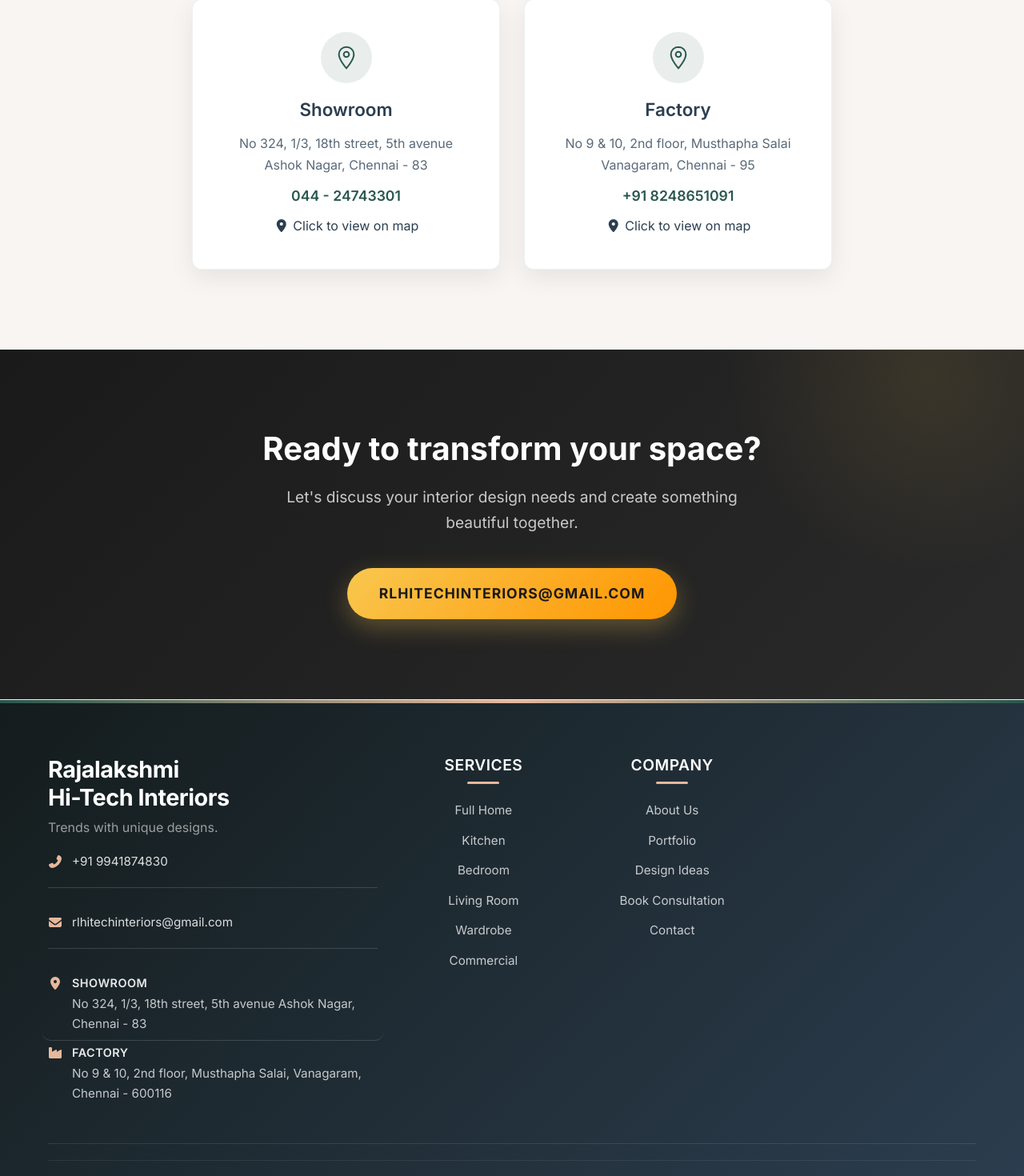
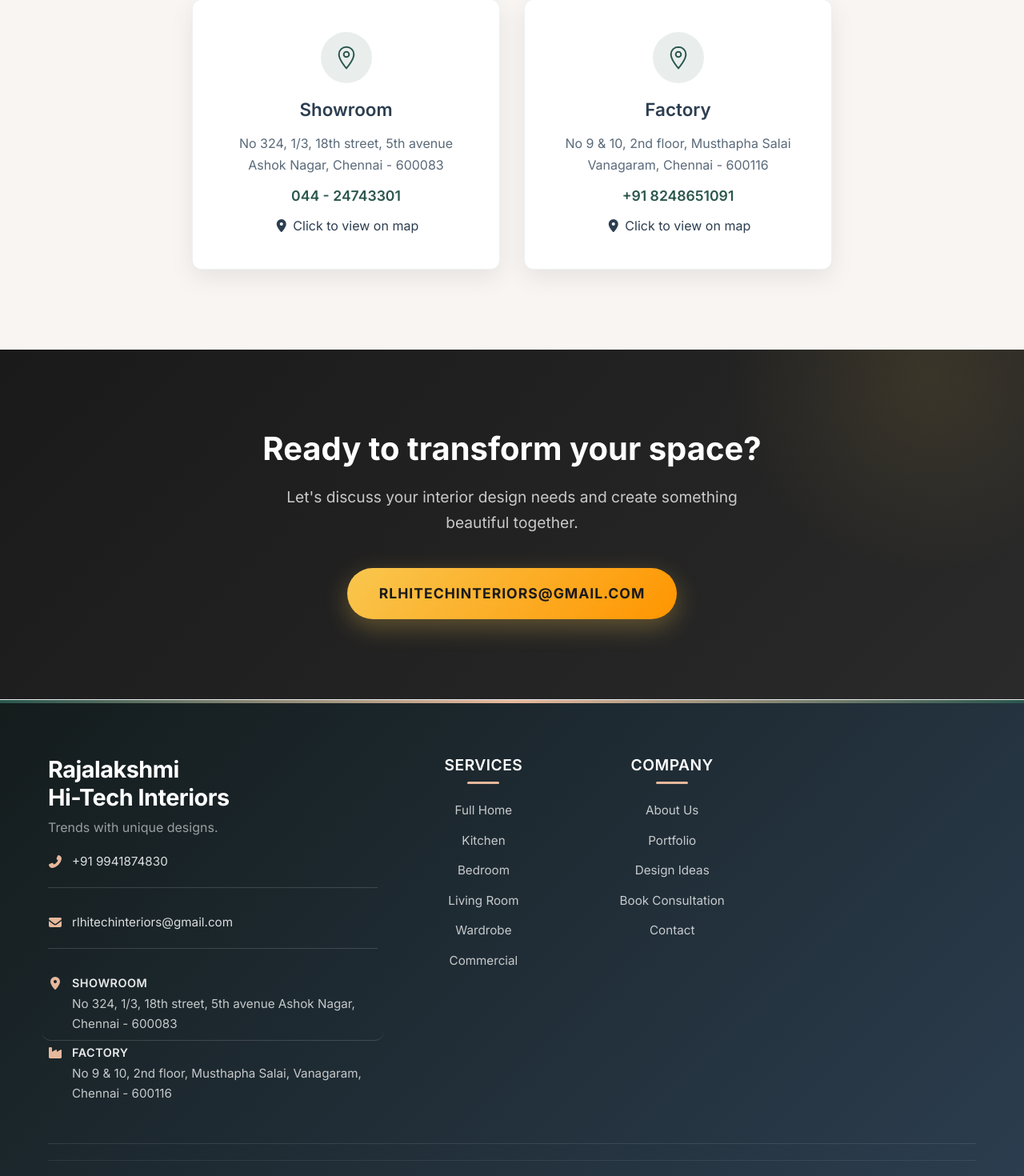
Before and after one commit to DevopsRB1508/RIHIProject, a React (Create React App) app in the folder client/: page /contact in a window 1280 px wide. Shown: the part 1521-2991 px from the top of the page at 80% size. Built offline with nearby package versions, Linux system fonts and the light colour scheme; no server answers.

Commit message:
Pin Code Changes

```diff
--- a/client/src/components/Layout/Footer.js
+++ b/client/src/components/Layout/Footer.js
@@ -50,7 +50,7 @@ const Footer = () => {
                 <i className="fas fa-map-marker-alt"></i>
                 <div className="address-content">
                   <span className="address-label">Showroom</span>
-                  <span className="address-text">No 324, 1/3, 18th street, 5th avenue Ashok Nagar, Chennai - 83</span>
+                  <span className="address-text">No 324, 1/3, 18th street, 5th avenue Ashok Nagar, Chennai - 600083</span>
                 </div>
               </div>
               {/* Factory Address - Now Clickable */}
--- a/client/src/components/Pages/Contact.js
+++ b/client/src/components/Pages/Contact.js
@@ -320,7 +320,7 @@ const Contact = () => {
                 </svg>
               </div>
               <h3>Showroom</h3>
-              <p>No 324, 1/3, 18th street, 5th avenue<br />Ashok Nagar, Chennai - 83</p>
+              <p>No 324, 1/3, 18th street, 5th avenue<br />Ashok Nagar, Chennai - 600083</p>
               <p className="location-phone">044 - 24743301</p>
               <span className="view-map-hint">
                 <i className="fas fa-map-marker-alt"></i> Click to view on map
@@ -340,7 +340,7 @@ const Contact = () => {
                 </svg>
               </div>
               <h3>Factory</h3>
-              <p>No 9 & 10, 2nd floor, Musthapha Salai<br />Vanagaram, Chennai - 95</p>
+              <p>No 9 & 10, 2nd floor, Musthapha Salai<br />Vanagaram, Chennai - 600116</p>
               <p className="location-phone">+91 8248651091</p>
               <span className="view-map-hint">
                 <i className="fas fa-map-marker-alt"></i> Click to view on map
```
Also changed, not shown: 5 other files (tests, documents, lock files or other folders).
